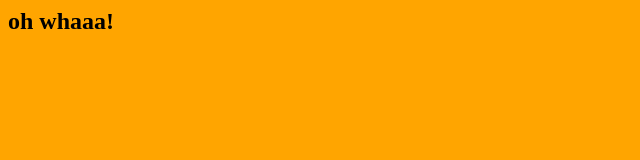
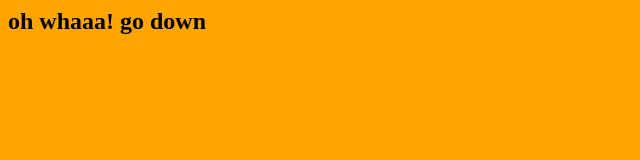
Before and after one commit to ancu18/web-platform-dtyq7h, a plain HTML site: page me.html in a window 1280 px wide. Shown: the whole page, without its empty margins (0-640 px from the left). Drawn offline with Linux system fonts and the light colour scheme.

Commit message:
1 file modified

```diff
--- a/me.html
+++ b/me.html
@@ -3,6 +3,6 @@
     <link rel="stylesheet" type="text/css" href="styles.css" />
   </head>
   <body>
-    <h2>oh whaaa!</h2>
+    <h2>oh whaaa! go down</h2>
   </body>
 </html>
```
